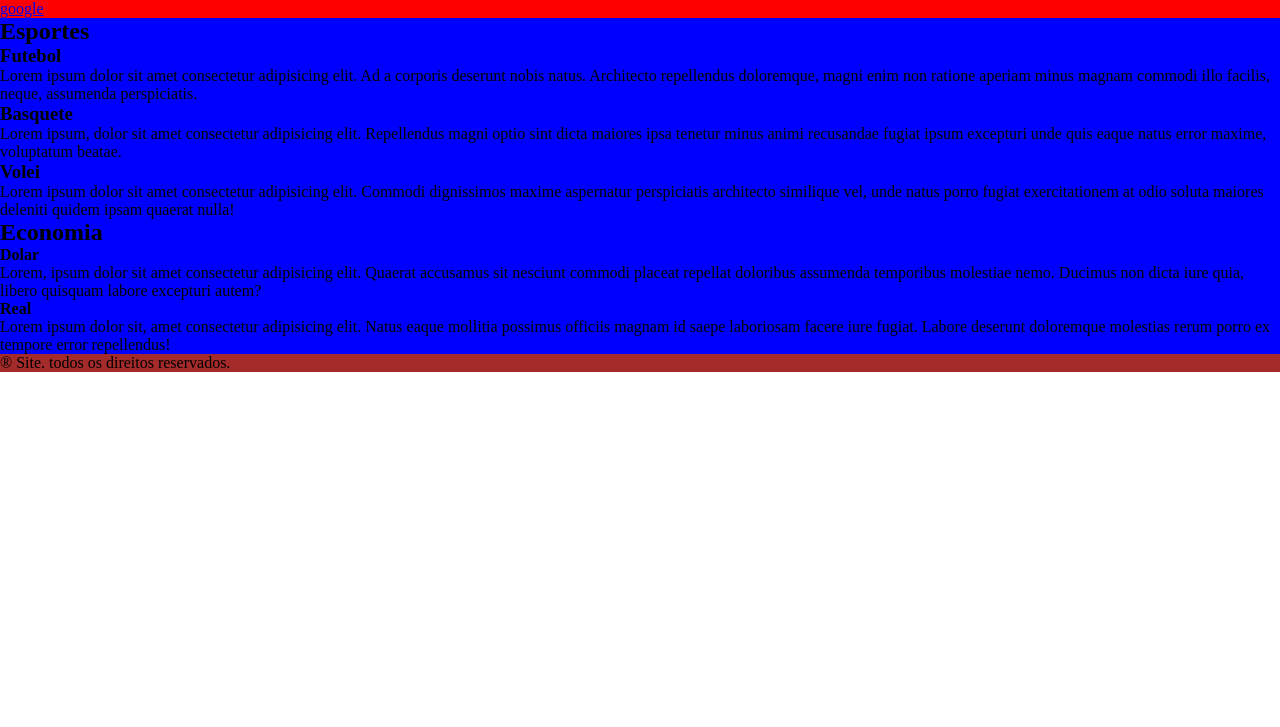
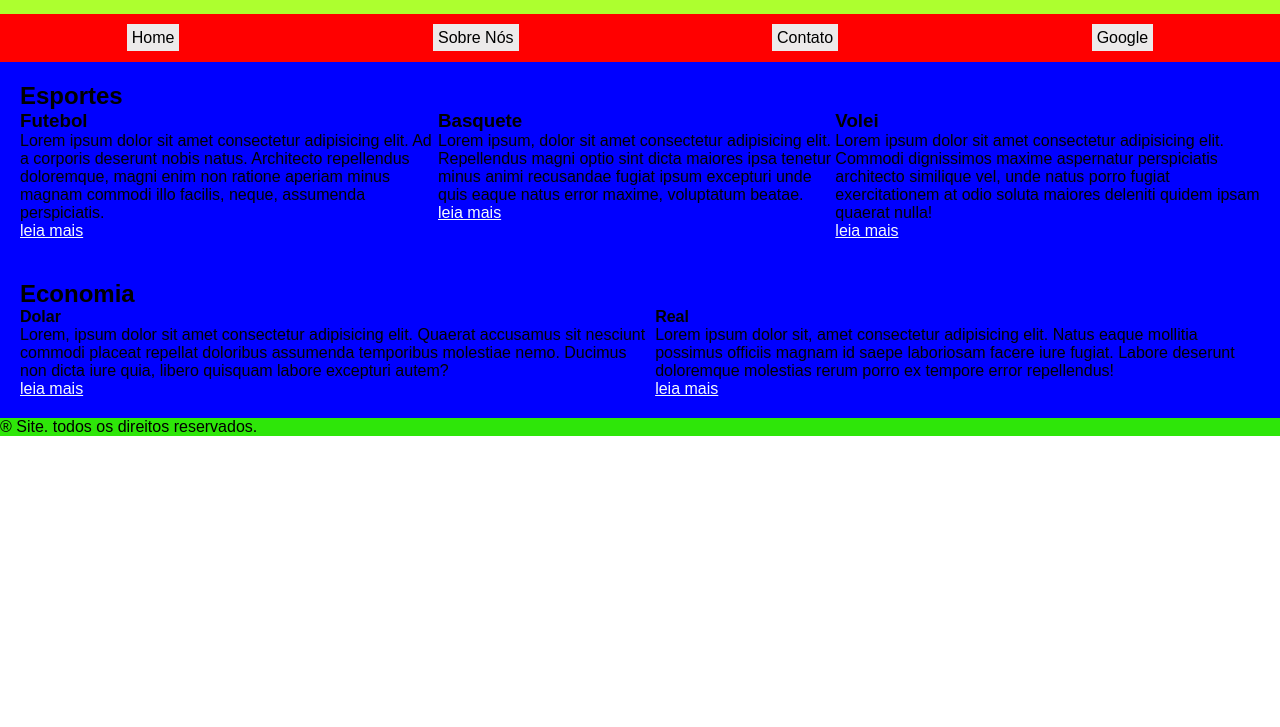
Before and after one commit to leomf2208/Senai-Primeira-fase, a website: page logica-js/DOM/selecao/index.html in a window 1280 px wide. Shown: the part 73-800 px from the top of the page. Drawn offline with Linux system fonts and the light colour scheme.

Commit message:
atualização dom

```diff
--- a/dom-porco/style.css
+++ b/dom-porco/style.css
@@ -0,0 +1,76 @@
+/* ======= ESTILO GERAL ======= */
+body {
+    font-family: 'Segoe UI', Tahoma, Geneva, Verdana, sans-serif;
+    background-color: #2f2f2f;  /* Cinza escuro */
+    color: #f1f1f1;             /* Texto claro */
+    display: flex;
+    flex-direction: column;
+    align-items: center;
+    justify-content: center;
+    height: 100vh;              /* Centraliza verticalmente */
+    margin: 0;
+}
+
+/* ======= CONTAINER PRINCIPAL ======= */
+.container {
+    background-color: #3b3b3b;  /* Cinza médio */
+    padding: 30px 40px;
+    border-radius: 10px;
+    box-shadow: 0 0 15px rgba(243, 10, 10, 0.4);
+    max-width: 400px;
+    width: 90%;
+    text-align: center;
+}
+
+/* ======= TÍTULOS ======= */
+h1 {
+    color: #ffffff;
+    margin-bottom: 15px;
+}
+
+h2 {
+    color: #cccccc;
+    font-weight: normal;
+    margin-bottom: 25px;
+}
+
+/* ======= LABELS E INPUTS ======= */
+label {
+    display: block;
+    text-align: left;
+    margin-bottom: 5px;
+    color: #e0e0e0;
+}
+
+input[type="number"] {
+    width: 100%;
+    padding: 8px;
+    border: none;
+    border-radius: 5px;
+    margin-bottom: 15px;
+    background-color: #5a5a5a;
+    color: #fff;
+    font-size: 16px;
+}
+
+/* ======= BOTÃO ======= */
+button {
+    background-color: #6c6c6c;
+    color: white;
+    padding: 10px 20px;
+    border: none;
+    border-radius: 6px;
+    cursor: pointer;
+    font-size: 16px;
+    transition: 0.3s;
+}
+
+button:hover {
+    background-color: #8a8a8a;
+}
+
+/* ======= RESULTADOS ======= */
+h3, h4 {
+    margin-top: 20px;
+    color: #ffffff;
+}
--- a/logica-js/DOM/selecao/css/stilo.css
+++ b/logica-js/DOM/selecao/css/stilo.css
@@ -1,19 +1,76 @@
 *{
     margin: 0;
     padding: 0;
+    font-family: Arial, Helvetica, sans-serif;
 }
 
 header{
   background-color: greenyellow;
+  /* padding-left: 20px;
+  margin-bottom: 20px; */
+  padding: 20px 25px;
+  margin: 10px 0 0 0; /*t, r, b, l*/
+
+}
+
+a{
+    color: rgb(246, 252, 252);
+
+}
+
+.container{
+    display: flex;
 }
 
 nav{
     background-color: red;
+    padding: 15px 0;
+
+
+    ul{
+    display: flex;
+    list-style: none;
+    justify-content: space-around;
+
+
+       li{
+
+        a{
+            color: black;
+            text-decoration: none;
+            background: rgb(236, 234, 234);
+            padding: 5px;
+            transition: all ease-in-out 0.3s;
+
+            &:hover{
+                color: aqua;
+                background: red;
+            }
+
+       }
+    }
 }
+}
+
+/*
+nav ul{
+    display: flex;
+    list-style: none;
+    justify-content: space-around;
+} */
+
+
 
 main{
     background-color: blue;
+
+    section{
+        padding: 20px;
+        &#esportes{
+
+        }
+    }
 }
 
 footer{
-background-color: brown;}
+background-color: rgb(46, 230, 9);}
--- a/logica-js/DOM/selecao/index.html
+++ b/logica-js/DOM/selecao/index.html
@@ -1,5 +1,6 @@
 <!DOCTYPE html>
 <html lang="pt-br">
+
 <head>
     <meta charset="UTF-8">
     <meta name="viewport" content="width=device-width, initial-scale=1.0">
@@ -9,6 +10,7 @@
 
 
 </head>
+
 <body>
     <header>
 
@@ -20,9 +22,11 @@
         <!--lista nao ordenada-->
 
         <ul>
-        <li><a href="#">home</a></li>
+            <li><a href="#">Home</a></li>
             <li><a href="pages/sobre.html">Sobre Nós</a></li>
-        <li><a href="https://google.com" target="_blank">google</a></li> <!--target é para abrir a pagina em outra pagina-->
+            <li><a href="pages/contato.html">Contato</a></li>
+            <li><a href="https://google.com" target="_blank">Google</a></li>
+            <!--target é para abrir a pagina em outra pagina-->
 
         </ul>
 
@@ -36,43 +40,56 @@
 
     </nav>
     <main>
-        <section>
+        <section id="esportes">
             <h2>Esportes</h2>
             <div class="container">
                 <article>
                     <h3>Futebol</h3>
-                <p>Lorem ipsum dolor sit amet consectetur adipisicing elit. Ad a corporis deserunt nobis natus. Architecto repellendus doloremque, magni enim non ratione aperiam minus magnam commodi illo facilis, neque, assumenda perspiciatis.</p>
+                    <p>Lorem ipsum dolor sit amet consectetur adipisicing elit. Ad a corporis deserunt nobis natus.
+                        Architecto repellendus doloremque, magni enim non ratione aperiam minus magnam commodi illo
+                        facilis, neque, assumenda perspiciatis.</p>
+                    <a href="#">leia mais</a>
 
                 </article>
 
                 <article>
                     <h3>Basquete</h3>
-                <p>Lorem ipsum, dolor sit amet consectetur adipisicing elit. Repellendus magni optio sint dicta maiores ipsa tenetur minus animi recusandae fugiat ipsum excepturi unde quis eaque natus error maxime, voluptatum beatae.</p>
-
+                    <p>Lorem ipsum, dolor sit amet consectetur adipisicing elit. Repellendus magni optio sint dicta
+                        maiores ipsa tenetur minus animi recusandae fugiat ipsum excepturi unde quis eaque natus error
+                        maxime, voluptatum beatae.</p>
+                    <a href="#">leia mais</a>
                 </article>
 
                 <article>
                     <h3>Volei</h3>
-                <p>Lorem ipsum dolor sit amet consectetur adipisicing elit. Commodi dignissimos maxime aspernatur perspiciatis architecto similique vel, unde natus porro fugiat exercitationem at odio soluta maiores deleniti quidem ipsam quaerat nulla!</p>
-
+                    <p>Lorem ipsum dolor sit amet consectetur adipisicing elit. Commodi dignissimos maxime aspernatur
+                        perspiciatis architecto similique vel, unde natus porro fugiat exercitationem at odio soluta
+                        maiores deleniti quidem ipsam quaerat nulla!</p>
+                    <a href="#">leia mais</a>
                 </article>
 
             </div>
         </section>
 
-        <section>
+        <section id="economia">
             <h2>Economia</h2>
             <div class="container">
                 <article>
                     <h4>Dolar</h4>
-                <p>Lorem, ipsum dolor sit amet consectetur adipisicing elit. Quaerat accusamus sit nesciunt commodi placeat repellat doloribus assumenda temporibus molestiae nemo. Ducimus non dicta iure quia, libero quisquam labore excepturi autem?
+                    <p>Lorem, ipsum dolor sit amet consectetur adipisicing elit. Quaerat accusamus sit nesciunt commodi
+                        placeat repellat doloribus assumenda temporibus molestiae nemo. Ducimus non dicta iure quia,
+                        libero quisquam labore excepturi autem?
                     </p>
+                    <a href="#">leia mais</a>
                 </article>
 
                 <article>
                     <h4>Real</h4>
-                <p>Lorem ipsum dolor sit, amet consectetur adipisicing elit. Natus eaque mollitia possimus officiis magnam id saepe laboriosam facere iure fugiat. Labore deserunt doloremque molestias rerum porro ex tempore error repellendus!
+                    <p>Lorem ipsum dolor sit, amet consectetur adipisicing elit. Natus eaque mollitia possimus officiis
+                        magnam id saepe laboriosam facere iure fugiat. Labore deserunt doloremque molestias rerum porro
+                        ex tempore error repellendus!
                     </p>
+                    <a href="#">leia mais</a>
                 </article>
 
 
@@ -90,4 +107,5 @@
 
     </footer>
 </body>
+
 </html>
```
Lines whose indentation alone changed are shown as unchanged.
